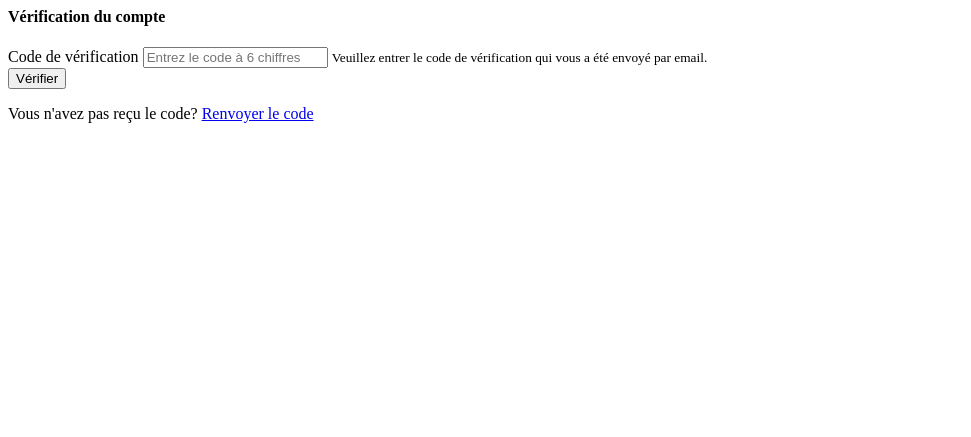
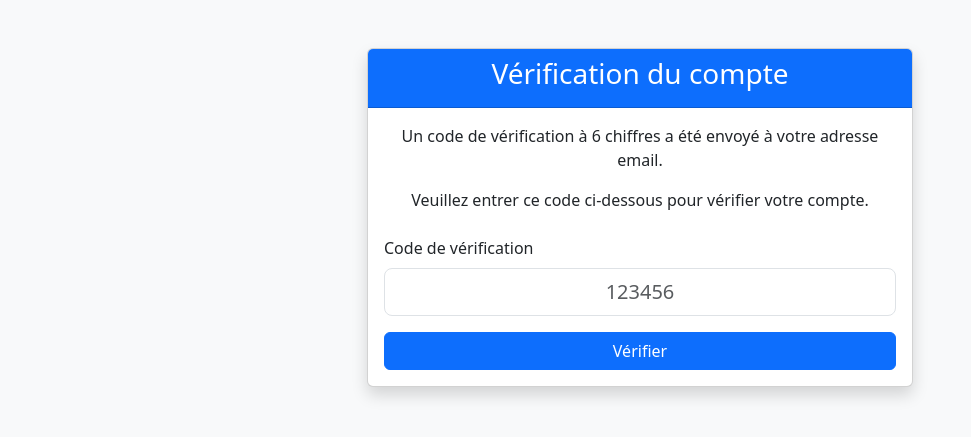
Before and after one commit to DrPower01/AssistProf, a Python web app: template templates/verify_otp.html in a window 1280 px wide. Shown: the top 437 px of the page, without its empty margins (0-971 px from the left). Run offline with Jinja, Linux system fonts and the light colour scheme; the template is opened without the code that fills it, so the values that code supplies are empty.

Commit message:
Changes to be committed: 	new file:   assistprof.db 	modified:   templates/verify_otp.html

```diff
--- a/templates/verify_otp.html
+++ b/templates/verify_otp.html
@@ -1,41 +1,49 @@
+<!DOCTYPE html>
+<html lang="fr">
+<head>
+    <meta charset="UTF-8">
+    <meta name="viewport" content="width=device-width, initial-scale=1.0">
+    <title>Vérification OTP - AssistProf</title>
+    <link href="https://cdn.jsdelivr.net/npm/bootstrap@5.3.0/dist/css/bootstrap.min.css" rel="stylesheet">
+</head>
+<body class="bg-light">
+    <div class="container">
+        <div class="row justify-content-center mt-5">
+            <div class="col-md-6">
+                <div class="card shadow">
+                    <div class="card-header bg-primary text-white text-center">
+                        <h3>Vérification du compte</h3>
+                    </div>
+                    <div class="card-body">
+                        {% with messages = get_flashed_messages(with_categories=true) %}
+                            {% if messages %}
+                                {% for category, message in messages %}
+                                <div class="alert alert-{{ category }}">{{ message }}</div>
+                                {% endfor %}
+                            {% endif %}
+                        {% endwith %}
 
-<div class="container mt-5">
-    <div class="row justify-content-center">
-        <div class="col-md-6">
-            <div class="card shadow">
-                <div class="card-header bg-primary text-white">
-                    <h4 class="mb-0">Vérification du compte</h4>
-                </div>
-                <div class="card-body">
-                    {% if email_error %}
-                    <div class="alert alert-warning">
-                        <h5>Échec d'envoi d'email</h5>
-                        <p>Nous n'avons pas pu envoyer le code par email en raison de l'erreur suivante :</p>
-                        <p><code>{{ email_error }}</code></p>
-                        {% if display_otp %}
-                        <div class="alert alert-info">
-                            <p class="mb-0"><strong>Votre code de vérification est: {{ display_otp }}</strong></p>
+                        <div class="text-center mb-4">
+                            <p>Un code de vérification à 6 chiffres a été envoyé à votre adresse email.</p>
+                            <p>Veuillez entrer ce code ci-dessous pour vérifier votre compte.</p>
                         </div>
-                        {% endif %}
-                    </div>
-                    {% endif %}
 
-                    <form action="{{ url_for('verify_otp', user_id=user_id) }}" method="POST">
-                        <div class="form-group">
-                            <label for="otp">Code de vérification</label>
-                            <input type="text" class="form-control" id="otp" name="otp" required
-                                   placeholder="Entrez le code à 6 chiffres">
-                            <small class="form-text text-muted">
-                                Veuillez entrer le code de vérification qui vous a été envoyé par email.
-                            </small>
-                        </div>
-                        <button type="submit" class="btn btn-primary btn-block mt-4">Vérifier</button>
-                    </form>
-                    <div class="mt-3 text-center">
-                        <p>Vous n'avez pas reçu le code? <a href="#">Renvoyer le code</a></p>
+                        <form method="POST" action="{{ url_for('verify_otp', user_id=user_id) }}">
+                            <div class="mb-3">
+                                <label for="otp" class="form-label">Code de vérification</label>
+                                <input type="text" class="form-control form-control-lg text-center"
+                                       id="otp" name="otp" placeholder="123456"
+                                       maxlength="6" inputmode="numeric" required>
+                            </div>
+                            <div class="d-grid gap-2">
+                                <button type="submit" class="btn btn-primary">Vérifier</button>
+                            </div>
+                        </form>
                     </div>
                 </div>
             </div>
         </div>
     </div>
-</div>
+    <script src="https://cdn.jsdelivr.net/npm/bootstrap@5.3.0/dist/js/bootstrap.bundle.min.js"></script>
+</body>
+</html>
```
Also changed, not shown: assistprof.db (added).
